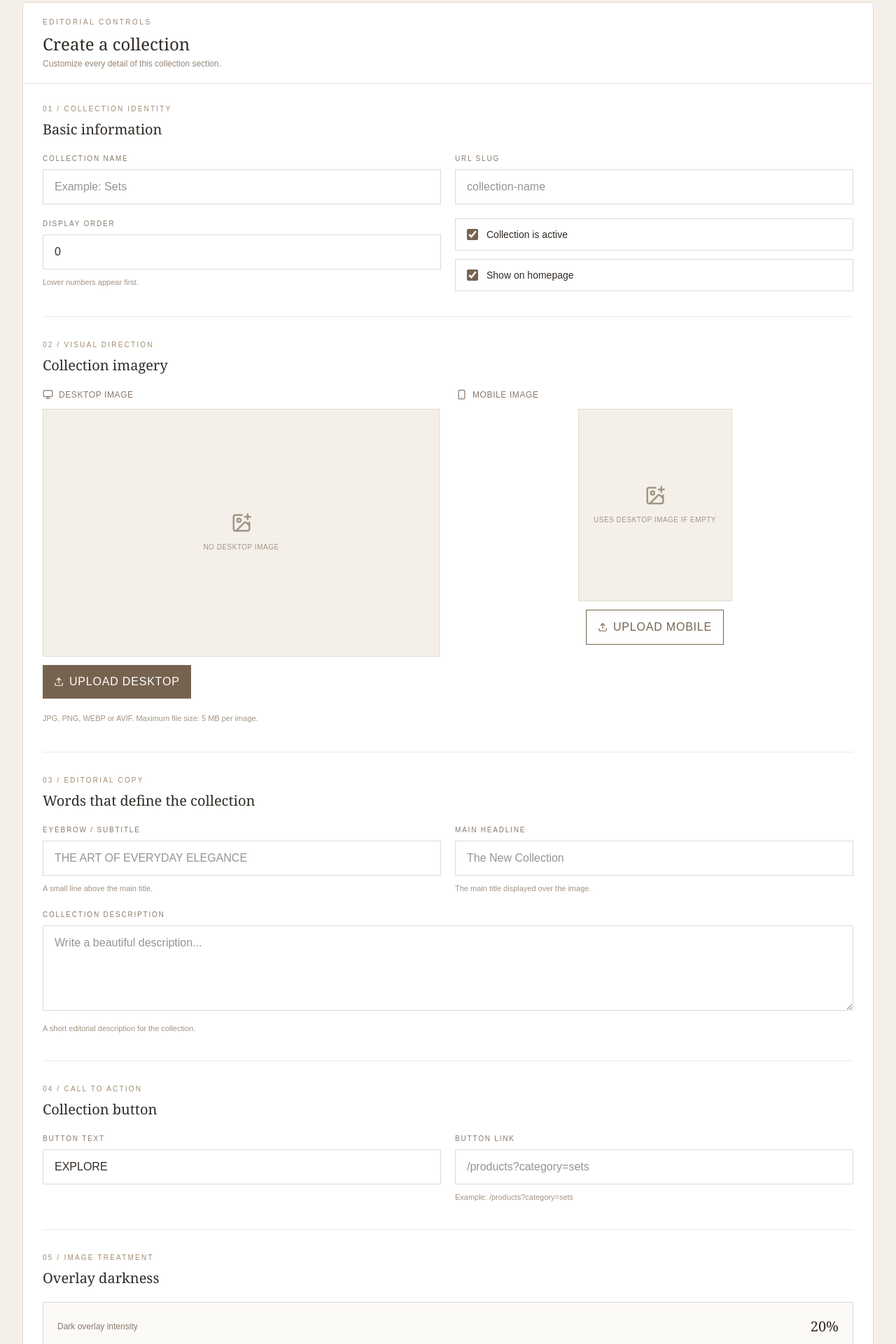
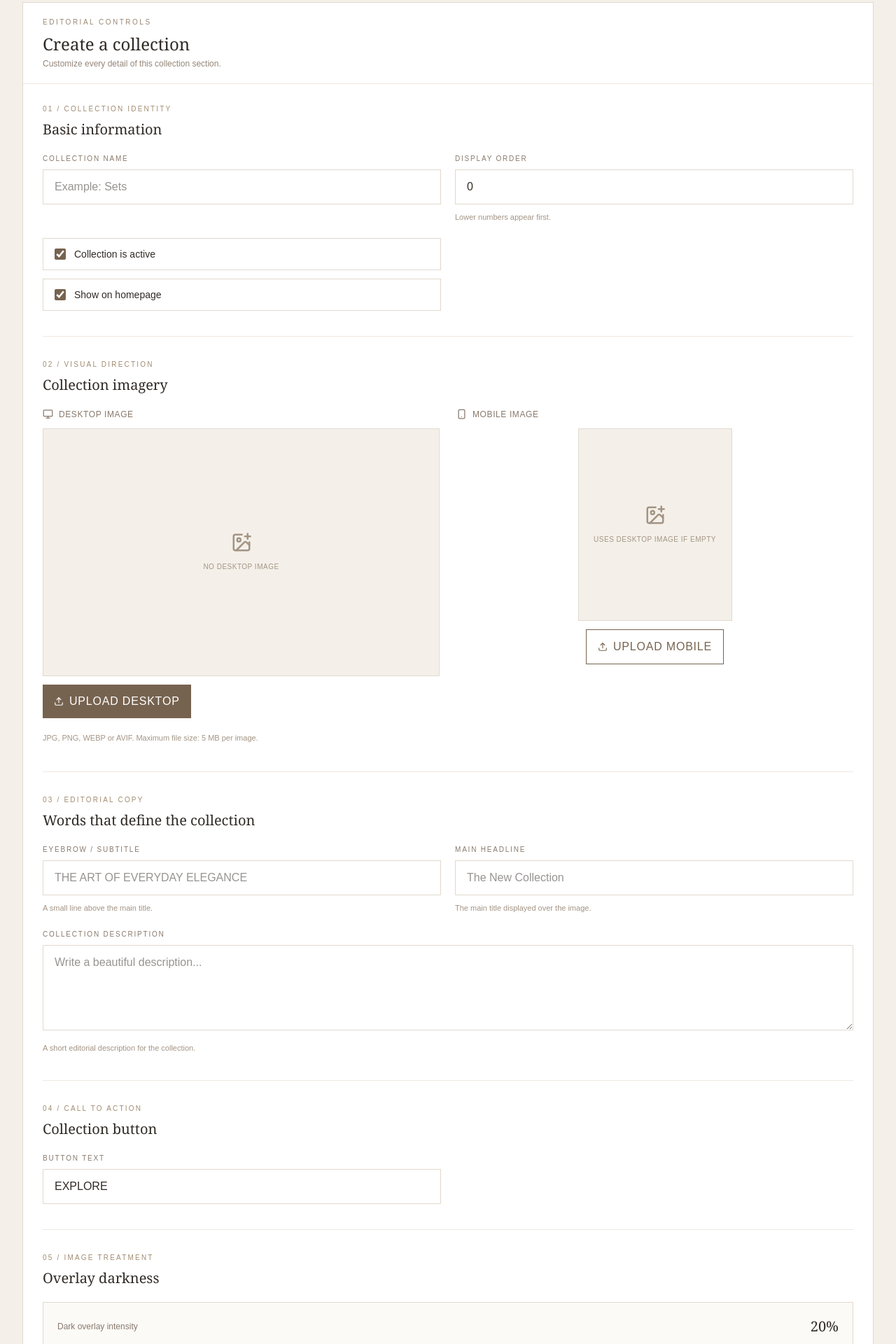
Before and after one commit to ozagomaa759-pixel/tala-store, a Next.js app: page /admin/categories in a window 1280 px wide. Shown: the part 563-2483 px from the top of the page at 70% size. Built offline with nearby package versions, Linux system fonts and the light colour scheme; no server answers.

Commit message:
Refactor slug handling and remove unused fields

```diff
--- a/src/app/admin/categories/page.tsx
+++ b/src/app/admin/categories/page.tsx
@@ -319,19 +319,10 @@ export default function AdminCategoriesPage() {
       return;
     }
 
-    const slug = createSlug(form.slug || name);
+    const slug = createSlug(name);
 
     if (!slug) {
-      setError("Please enter a valid collection slug.");
-      return;
-    }
-
-    if (form.button_link.trim() && !(
-      form.button_link.startsWith("/") ||
-      form.button_link.startsWith("https://") ||
-      form.button_link.startsWith("http://")
-    )) {
-      setError("Button link must start with / or a valid URL.");
+      setError("Please enter a valid collection name using English letters or numbers.");
       return;
     }
 
@@ -350,8 +341,7 @@ export default function AdminCategoriesPage() {
         image_url: form.image_url.trim(),
         mobile_image_url: form.mobile_image_url.trim(),
         button_text: form.button_text.trim() || "EXPLORE",
-        button_link:
-          form.button_link.trim() || `/products?category=${slug}`,
+        button_link: `/products?category=${slug}`,
         sort_order: Number(form.sort_order) || 0,
         overlay_opacity: Number(form.overlay_opacity),
       };
@@ -728,18 +718,6 @@ export default function AdminCategoriesPage() {
                   />
                 </Field>
 
-                <Field label="URL slug">
-                  <input
-                    required
-                    value={form.slug}
-                    onChange={(event) =>
-                      updateField("slug", event.target.value)
-                    }
-                    placeholder="collection-name"
-                    className={inputClass}
-                  />
-                </Field>
-
                 <Field
                   label="Display order"
                   hint="Lower numbers appear first."
@@ -998,20 +976,6 @@ export default function AdminCategoriesPage() {
                       updateField("button_text", event.target.value)
                     }
                     placeholder="EXPLORE COLLECTION"
-                    className={inputClass}
-                  />
-                </Field>
-
-                <Field
-                  label="Button link"
-                  hint="Example: /products?category=sets"
-                >
-                  <input
-                    value={form.button_link}
-                    onChange={(event) =>
-                      updateField("button_link", event.target.value)
-                    }
-                    placeholder="/products?category=sets"
                     className={inputClass}
                   />
                 </Field>
```
